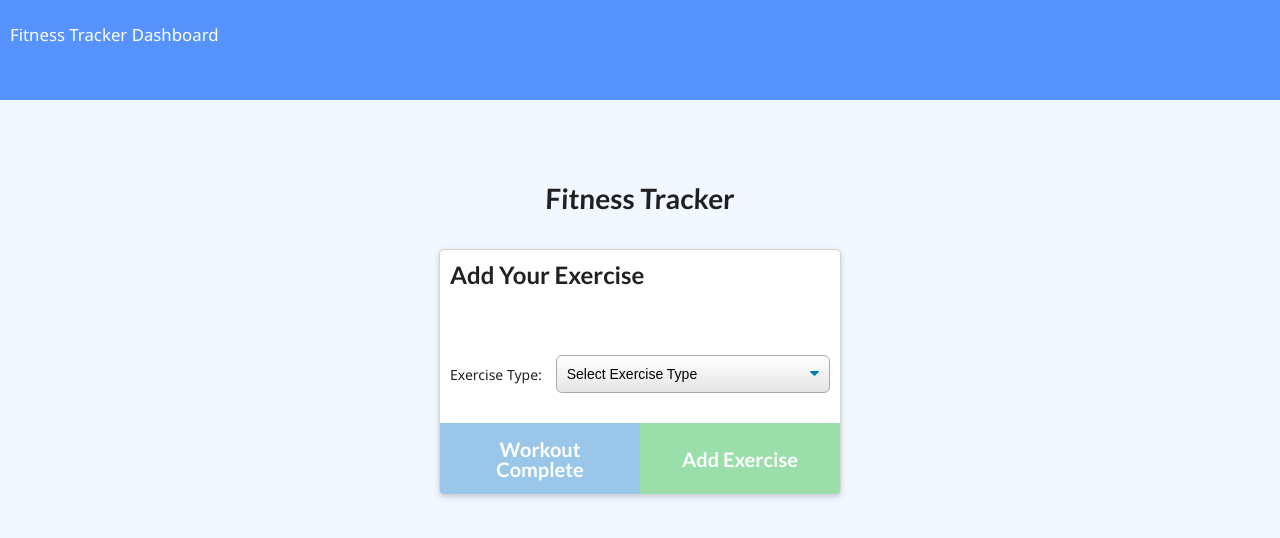
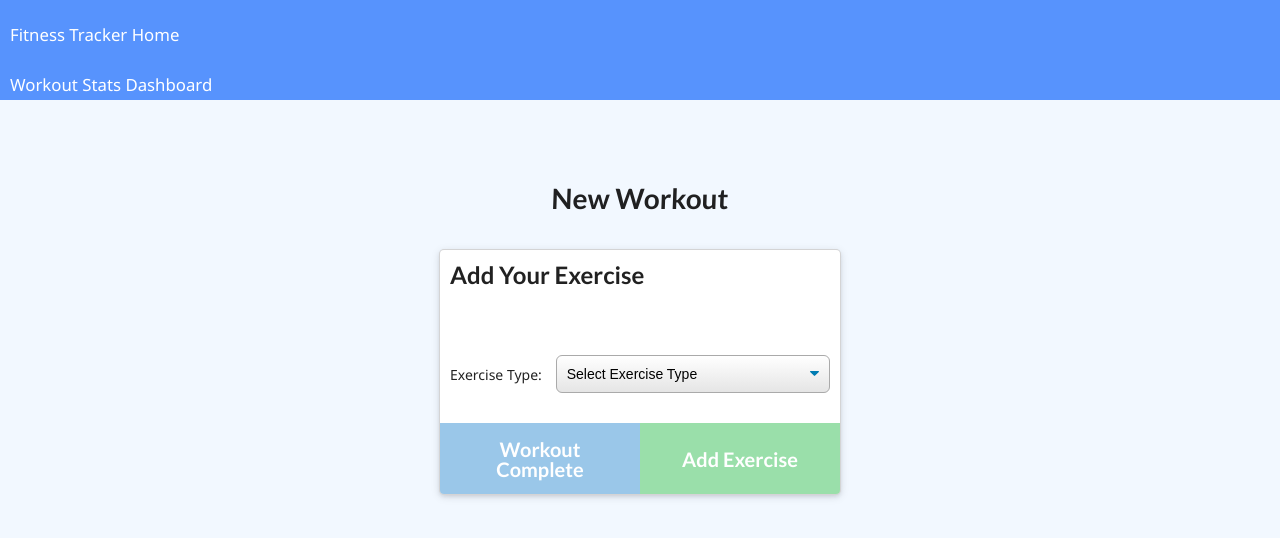
Before and after one commit to myfyrefly/fitness-tracker, a website: page public/exercise.html in a window 1280 px wide. Drawn offline with nearby package versions, Linux system fonts and the light colour scheme; no server answers.

Commit message:
final style changes made on exercise page

```diff
--- a/public/exercise.html
+++ b/public/exercise.html
@@ -12,12 +12,12 @@
 
 <body>
   <nav>
-    <a href="/">Fitness Tracker</a>
-    <a href="/stats">Dashboard</a>
+    <a href="/">Fitness Tracker Home</a><br>
+    <a href="/stats">Workout Stats Dashboard</a>
   </nav>
   <div class="wrapper">
     <header>
-      <h1>Fitness Tracker</h1>
+      <h1>New Workout</h1>
     </header>
     <div class="ui container exercise">
       <div class="ui raised card m-auto">
```
